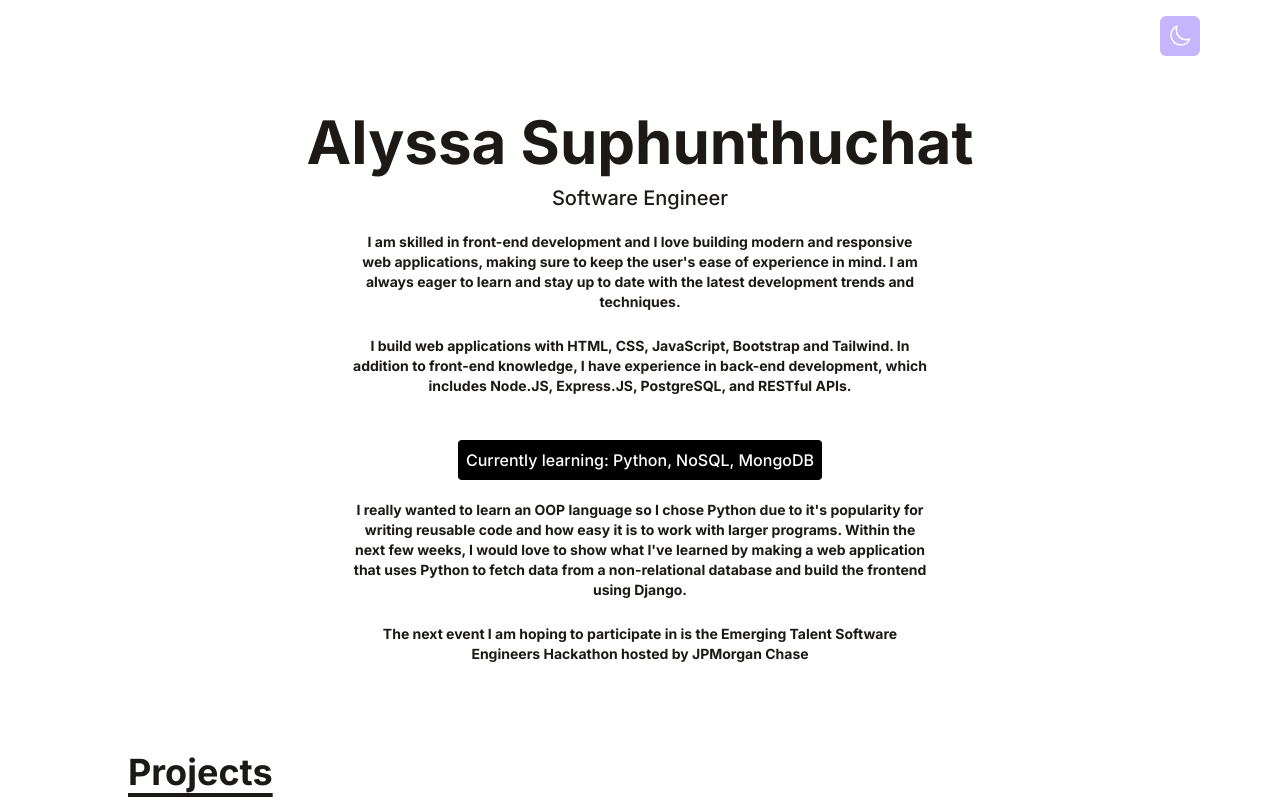
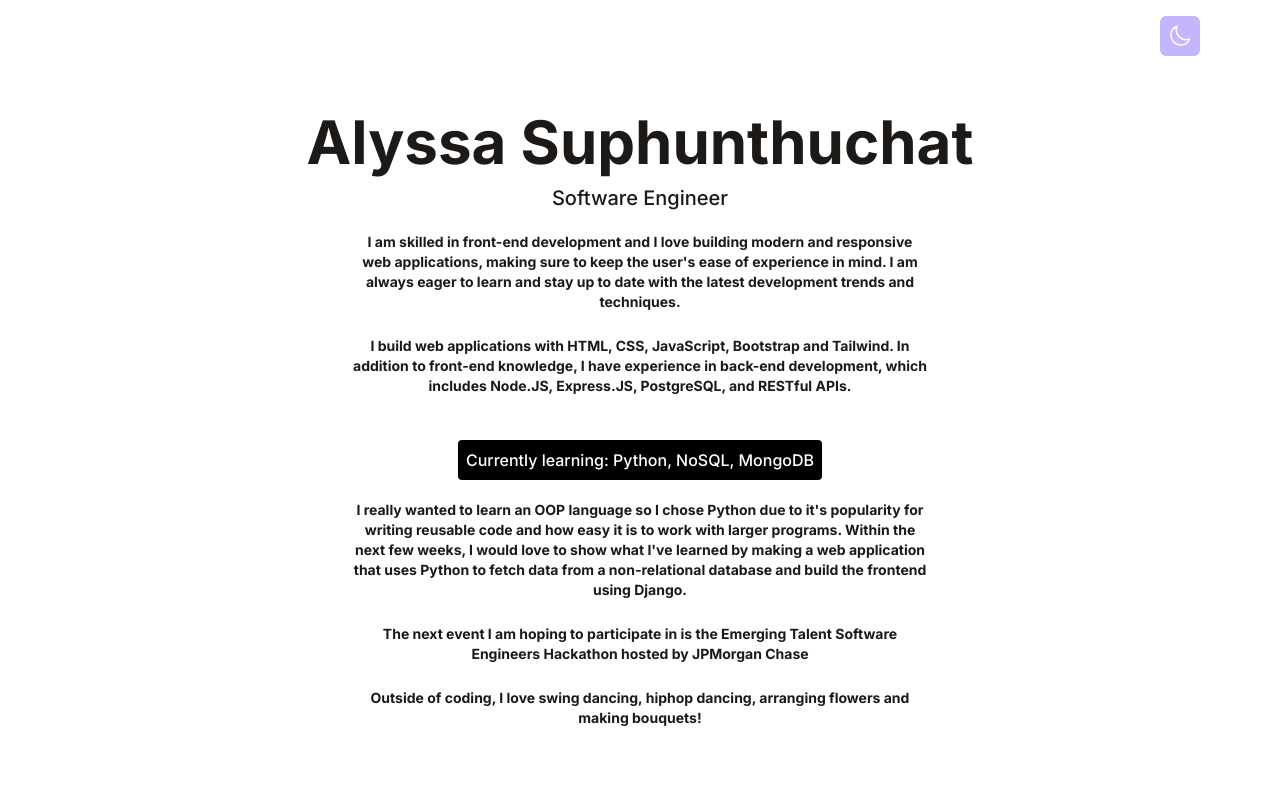
Before and after one commit to axsuphu/alyssa_suphunthuchat, a React (Vite) app: page / in a window 1280 px wide. Shown: the top 800 px of the page. Built offline with nearby package versions, Linux system fonts and the light colour scheme.

Commit message:
Included hobbies in intro

```diff
--- a/src/components/Intro.jsx
+++ b/src/components/Intro.jsx
@@ -33,6 +33,10 @@ function Intro() {
         The next event I am hoping to participate in is the Emerging Talent
         Software Engineers Hackathon hosted by JPMorgan Chase
       </p>
+      <p className="text-sm max-w-xl mb-6 font-bold">
+        Outside of coding, I love swing dancing, hiphop dancing, arranging
+        flowers and making bouquets!
+      </p>
     </div>
   );
 }
```
